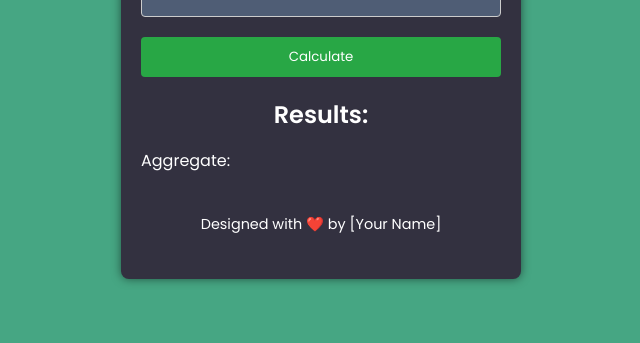
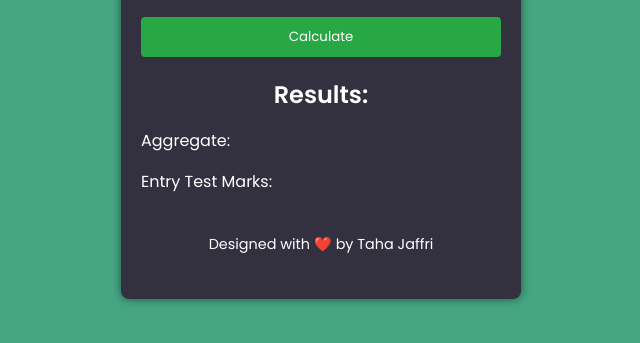
Before and after one commit to tahajaffri/neduet-aggregate-calculator, a plain HTML site: page index.html in a window 1280 px wide. Shown: the part 363-706 px from the top of the page, without its empty margins (319-959 px from the left). Drawn offline with Linux system fonts and the light colour scheme.

Commit message:
Update index.html

```diff
--- a/index.html
+++ b/index.html
@@ -22,9 +22,10 @@
         <div id="result" class="result-section">
             <h2>Results:</h2>
             <p id="aggregate">Aggregate: <span class="result-number" id="aggregate-value"></span></p>
+            <p id="entry-test-marks-result">Entry Test Marks: <span class="result-number" id="marks-value"></span></p>
         </div>
         <div class="credits">
-            <p>Designed with ❤️ by [Your Name]</p>
+            <p>Designed with ❤️ by Taha Jaffri</p>
         </div>
     </div>
     <script src="script.js"></script>
```
